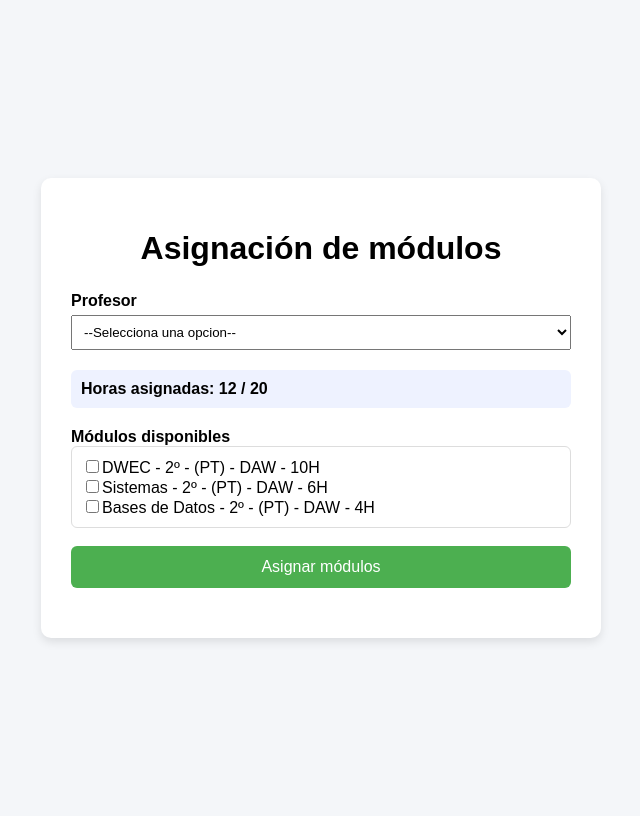
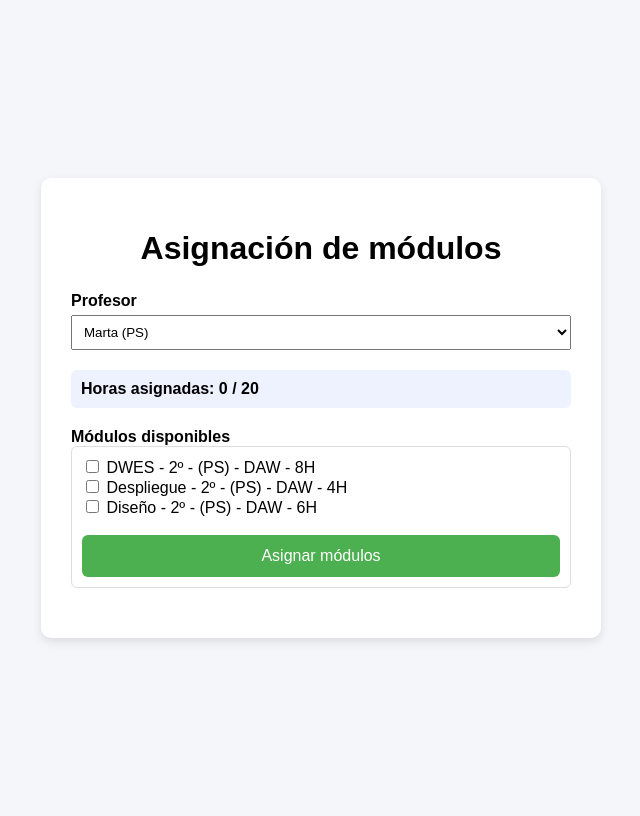
Before and after one commit to gaonaorozcovictor-debug/TFJ_Kevin_Edu-Vic, a PHP site: page / in a window 1280 px wide. Shown: the whole page, without its empty margins (319-959 px from the left). Run offline with PHP 8.4, Linux system fonts and the light colour scheme.

Commit message:
Add files via upload

```diff
--- a/index.php
+++ b/index.php
@@ -1,26 +1,27 @@
 <?php
+// Si se envía el formulario, guardamos la categoría seleccionada
+if (isset($_POST['profesor'])) {
+    $categoria = $_POST['profesor'];
+} else {
+    $categoria = "(PS)";
+}
 
-// Asignaturas para profesores PS
-$asignaturas_PS = [
-    ['nombre' => 'DWES', 'curso' => '2º', 'categoria' => '(PS)', 'grado' => 'DAW', 'horas' => '8H'],
-    ['nombre' => 'Despliegue', 'curso' => '2º', 'categoria' => '(PS)', 'grado' => 'DAW', 'horas' => '4H'],
-    ['nombre' => 'Diseño', 'curso' => '2º', 'categoria' => '(PS)', 'grado' => 'DAW', 'horas' => '6H'],
+// LAS HORAS QUE TIENE CADA UNO
+$horas = [
+    "(PS)" => 20,
+    "(PT)" => 16
 ];
 
-// Asignaturas para profesores PT
-$asignaturas_PT = [
-    ['nombre' => 'DWEC', 'curso' => '2º', 'categoria' => '(PT)', 'grado' => 'DAW', 'horas' => '10H'],
-    ['nombre' => 'Sistemas', 'curso' => '2º', 'categoria' => '(PT)', 'grado' => 'DAW', 'horas' => '6H'],
-    ['nombre' => 'Bases de Datos', 'curso' => '2º', 'categoria' => '(PT)', 'grado' => 'DAW', 'horas' => '4H'],
-];
+$horasTener = $horas[$categoria];
 
+// SUMAR HORAS DE LOS MÓDULOS SELECCIONADOS
+$horasSeleccionadas = 0;
 
-if(isset($_POST['profesor'])){
-    $categoria = $_POST['profesor'];
-}else{
-    $categoria="(PS)";
+if (isset($_POST['modulos'])) {
+    foreach ($_POST['modulos'] as $h) {
+        $horasSeleccionadas += intval($h);
+    }
 }
-
 ?>
 <!DOCTYPE html>
 <html lang="es">
@@ -38,18 +39,18 @@ if(isset($_POST['profesor'])){
 
 <div class="section">
 <label>Profesor</label>
+
 <form method="POST">
     <select name="profesor" onchange="this.form.submit()">
-        <option>--Selecciona una opcion--</option>
-        <option value="PS">Ana (PS)</option>
-        <option value="PT">Juan (PT)</option>
-        <option value="PS">Marta (PS)</option>
+        <option value="(PS)" <?php if($categoria=="(PS)") echo "selected"; ?>>Ana (PS)</option>
+        <option value="(PT)" <?php if($categoria=="(PT)") echo "selected"; ?>>Juan (PT)</option>
+        <option value="(PS)" <?php if($categoria=="(PS)") echo "selected"; ?>>Marta (PS)</option>
     </select>
 </form>
 </div>
 
 <div class="section hours">
-Horas asignadas: 12 / 20
+    Horas asignadas: <?php echo $horasSeleccionadas; ?> / <?php echo $horasTener; ?>
 </div>
 
 <div class="section">
@@ -59,32 +60,20 @@ Horas asignadas: 12 / 20
 
 <form method="POST">
 
-   <?php if($categoria==="PS"){imprimirAsignaturas($asignaturas_PS);}else{imprimirAsignaturas($asignaturas_PT);} ?>
+    <input type="hidden" name="profesor" value="<?php echo $categoria; ?>">
+
+    <input type="checkbox" name="modulos[]" value="8"> DWES - 2º - <?php echo $categoria; ?> - DAW - 8H <br>
+    <input type="checkbox" name="modulos[]" value="4"> Despliegue - 2º - <?php echo $categoria; ?> - DAW - 4H <br>
+    <input type="checkbox" name="modulos[]" value="6"> Diseño - 2º - <?php echo $categoria; ?> - DAW - 6H <br>
+
+    <br>
+    <button type="submit">Asignar módulos</button>
 
 </form>
 
-</div><br>
-
-<button>Asignar módulos</button>
+</div>
 
 </div>
 
 </body>
 </html>
-<?php
-
-function imprimirAsignaturas($asignaturas){
-    foreach($asignaturas as $datos){
-        echo "<input type='checkbox'>";
-        foreach($datos as $valor){
-            if(str_contains($valor,"H")){
-                echo $valor;
-            }else{
-                echo $valor ." - ";
-            }
-        }
-        echo "<br>";
-    }
-}
-
-?>
```
